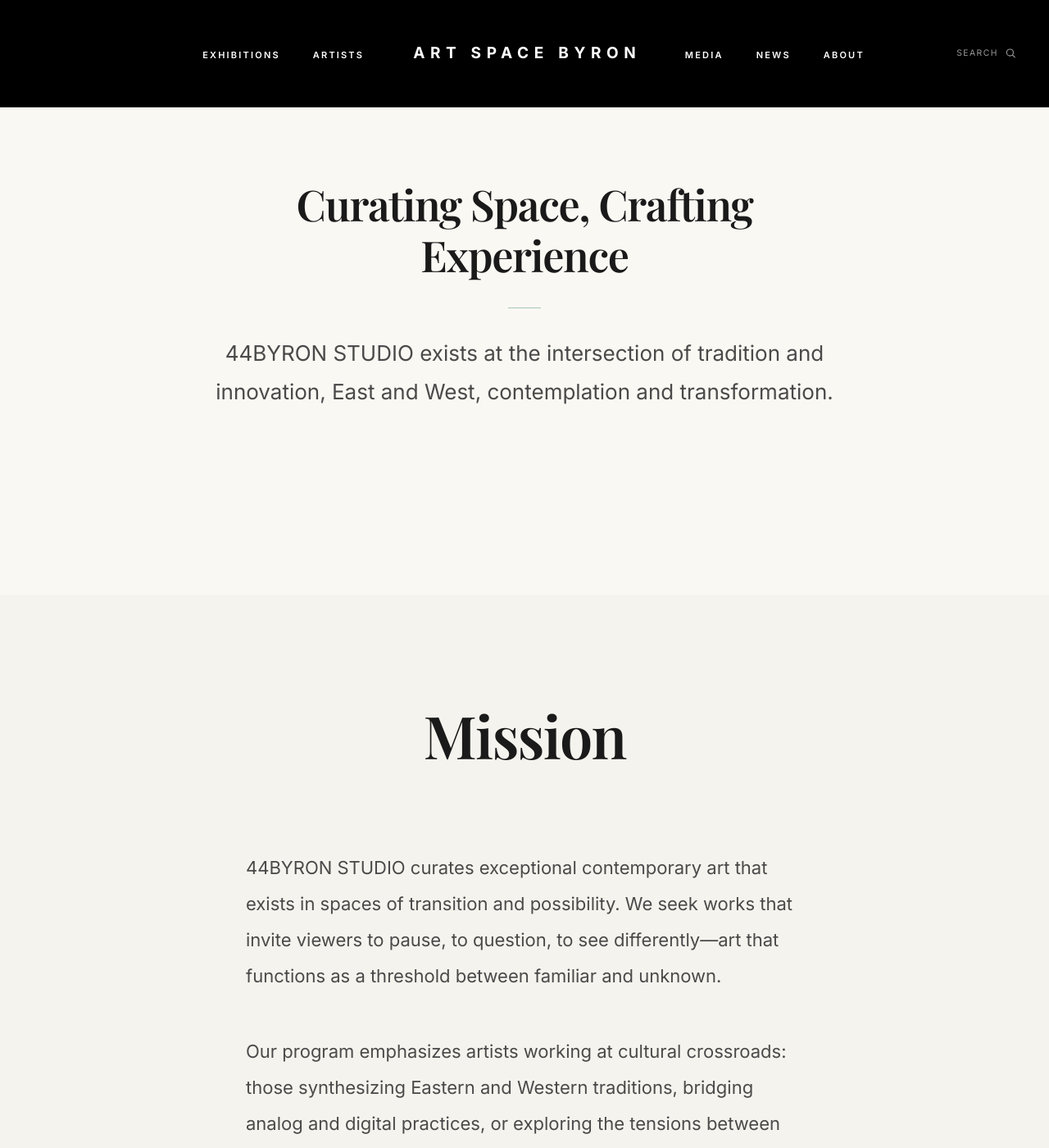
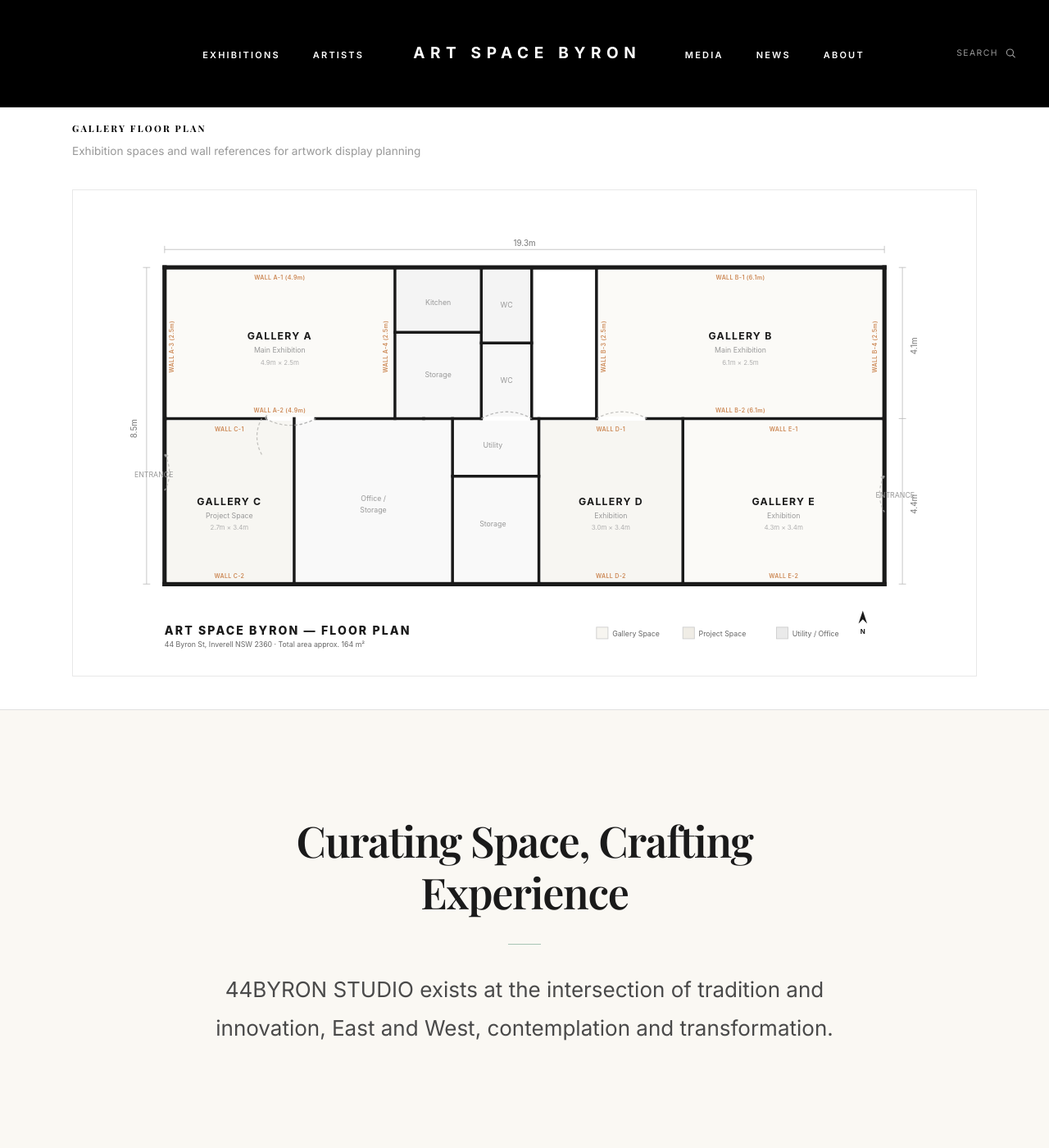
Before and after one commit to Supermassivema/Supermassivema.github.io, a Jekyll site: the page built from gallery/about.html, in a window 1280 px wide and 1400 px high. Shown: the whole window at 82% size. Built offline with Jekyll 4.4.1, drawn with Linux system fonts in a browser that asks for light colours; some web fonts are replaced.

Commit message:
Add gallery floor plan to About page
- SVG floor plan with labeled gallery spaces (A-E)
- Wall references with dimensions for artwork display planning
- Room labels, entrances, utility areas, and legend

Co-Authored-By: Claude Opus 4.6 <noreply@anthropic.com>

```diff
--- a/gallery/about.html
+++ b/gallery/about.html
@@ -4,6 +4,19 @@ title: "About"
 ---
 {% assign lang = page.lang | default: site.default_lang | default: "en" %}
 {% assign t = site.data.translations[lang] %}
+
+<!-- Floor Plan Section -->
+<section class="floorplan-section">
+  <div class="floorplan-container">
+    <div class="floorplan-header">
+      <h2 class="floorplan-title">GALLERY FLOOR PLAN</h2>
+      <p class="floorplan-sub">Exhibition spaces and wall references for artwork display planning</p>
+    </div>
+    <div class="floorplan-wrap">
+      <img src="{{ '/assets/images/floorplan.svg' | relative_url }}" alt="ART SPACE BYRON Floor Plan" class="floorplan-img">
+    </div>
+  </div>
+</section>
 
 <section class="section">
   <div class="container">
@@ -127,6 +140,59 @@ title: "About"
 </section>
 
 <style>
+  /* ── Floor Plan ── */
+  .floorplan-section {
+    background: #fff;
+    padding: 60px 0 40px;
+    border-bottom: 1px solid #e0e0e0;
+  }
+
+  .floorplan-container {
+    max-width: 1200px;
+    margin: 0 auto;
+    padding: 0 48px;
+  }
+
+  .floorplan-header {
+    margin-bottom: 32px;
+  }
+
+  .floorplan-title {
+    font-size: 0.7rem;
+    font-weight: 700;
+    letter-spacing: 0.2em;
+    color: #000;
+    margin-bottom: 8px;
+  }
+
+  .floorplan-sub {
+    font-size: 0.85rem;
+    color: #999;
+  }
+
+  .floorplan-wrap {
+    background: #fff;
+    border: 1px solid #e8e8e8;
+    padding: 24px;
+    overflow-x: auto;
+  }
+
+  .floorplan-img {
+    width: 100%;
+    min-width: 800px;
+    height: auto;
+    display: block;
+  }
+
+  @media (max-width: 640px) {
+    .floorplan-container {
+      padding: 0 20px;
+    }
+    .floorplan-wrap {
+      padding: 12px;
+    }
+  }
+
   .prose p {
     margin-bottom: var(--space-6);
     line-height: var(--leading-loose);
```
Also changed, not shown: assets/images/floorplan.svg (added).
